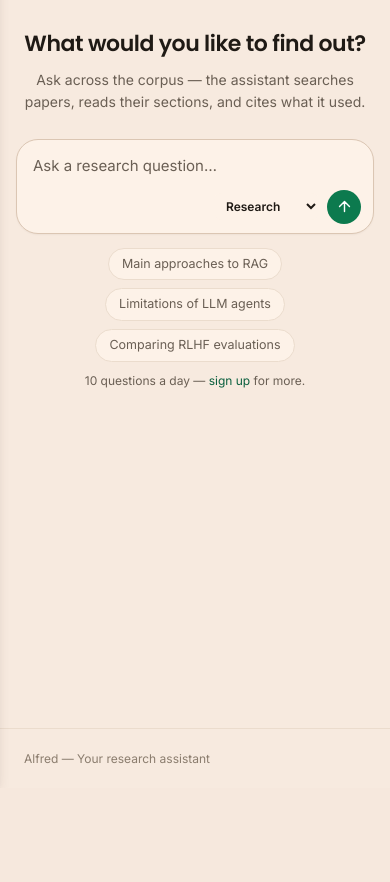
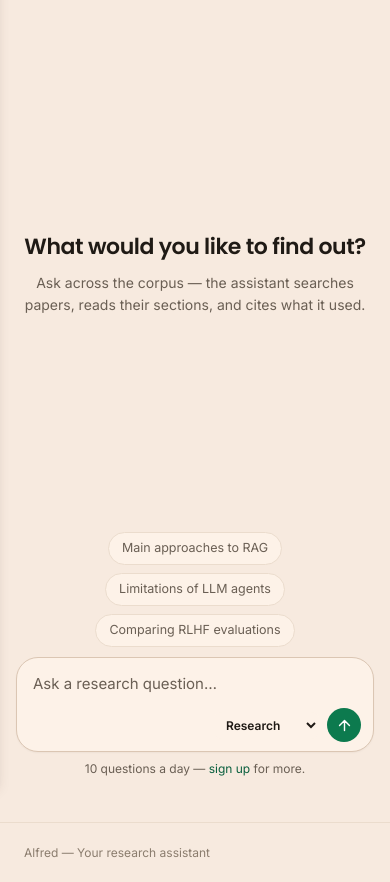
Before and after one commit to Andrew-deb/ai-research-copilot, a Flask app: page /chat in a window 390 px wide. Shown: the part 56-938 px from the top of the page. Before the commit the page ends 819 px from the top, so only its background shows below. Run offline with Flask 3, Linux system fonts and the light colour scheme; data that the repository does not hold is empty; some libraries are stand-ins or nearby versions.

Commit message:
Refactor empty chat layout for mobile responsiveness, improving component positioning and visual hierarchy

```diff
--- a/dashboard/static/css/chat.css
+++ b/dashboard/static/css/chat.css
@@ -306,9 +306,50 @@
 .chat-page.is-empty .chat-note { text-align: center; }
 
 @media (max-width: 720px) {
-  .chat-page.is-empty { padding-bottom: 4vh; }
   .chat-msg-user { max-width: 92%; }
   .chat-starters .prompt-chip { white-space: normal; }
+
+  /* ---------- The empty chat on a phone ----------
+     Three things sat wrong: the greeting and the composer were pressed
+     together at the top, the starters hung below the composer, and everything
+     under them was blank to the bottom of the screen.
+
+     The shape that works is the one every messaging app converges on. The
+     composer goes to the bottom edge, where a thumb already is. The starters
+     sit directly above it, because they fill the box they are next to. The
+     greeting floats in whatever space is left, which is what the blank area
+     was for all along - it just had nothing in it.
+
+     `svh`, not `vh`: the small viewport height excludes the browser chrome
+     that appears and disappears while scrolling, so the composer is not parked
+     underneath the URL bar for the first half of every visit. */
+  .chat-page.is-empty {
+    display: flex;
+    flex-direction: column;
+    min-height: calc(100svh - var(--topbar-h) - 24px);
+    padding-bottom: 0;
+    justify-content: flex-start;
+  }
+  .chat-page.is-empty .chat-stage {
+    display: flex;
+    flex-direction: column;
+    flex: 1;
+    min-height: 0;
+  }
+
+  /* Auto margins on both sides of the greeting centre it in the leftover
+     space without needing to know how much there is. */
+  .chat-page.is-empty .chat-title { order: 1; margin-top: auto; }
+  .chat-page.is-empty .chat-sub { order: 2; margin-bottom: auto; }
+
+  /* Above the composer here, below it on a wide screen. The comment in
+     _chat_composer.html is right that suggestions under an empty box read as
+     the primary control - but that reasoning assumed the box was in the middle
+     of the page. Once the composer is pinned to the bottom edge, "above it" IS
+     under the greeting, and the reading order is unchanged. */
+  .chat-page.is-empty .chat-starters { order: 3; margin-bottom: 10px; }
+  .chat-page.is-empty .composer { order: 4; }
+  .chat-page.is-empty .chat-note { order: 5; margin: 8px 0 0; }
 }
 
 /* ---------- Phase 3.3: rendering one turn ----------
```
